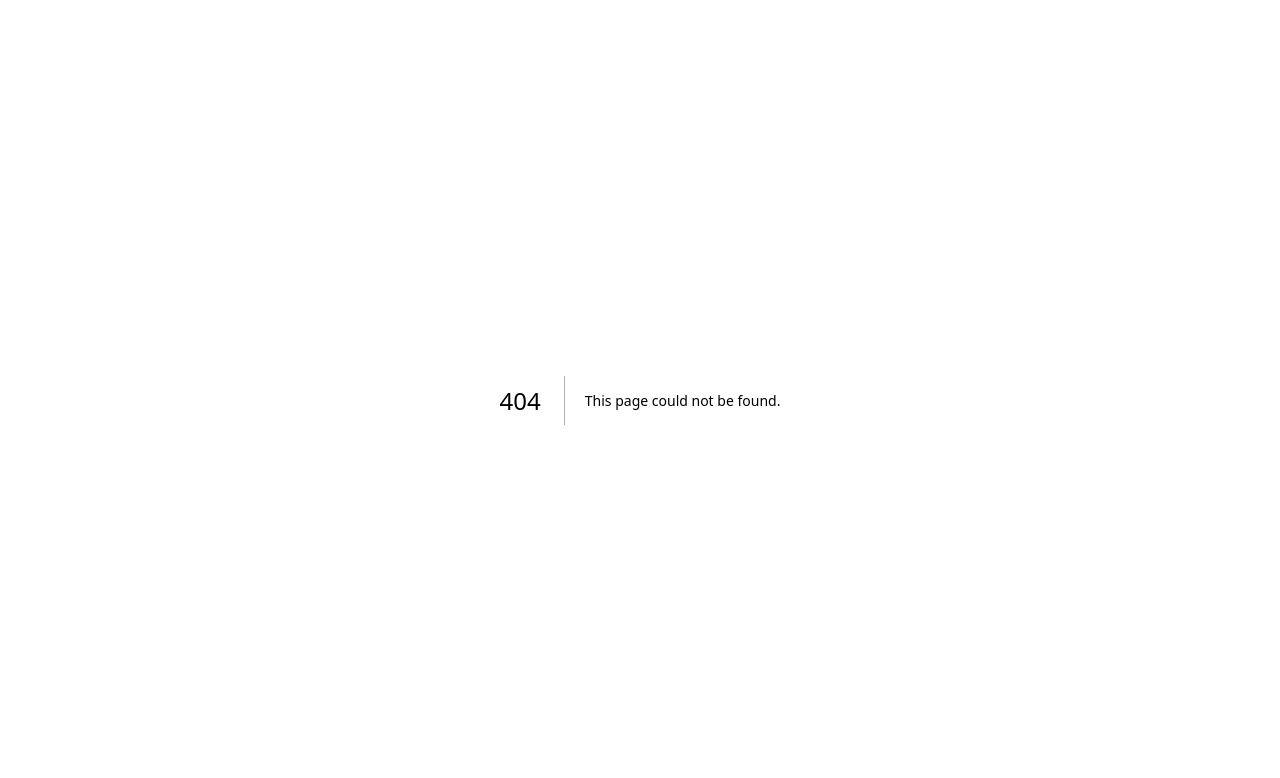
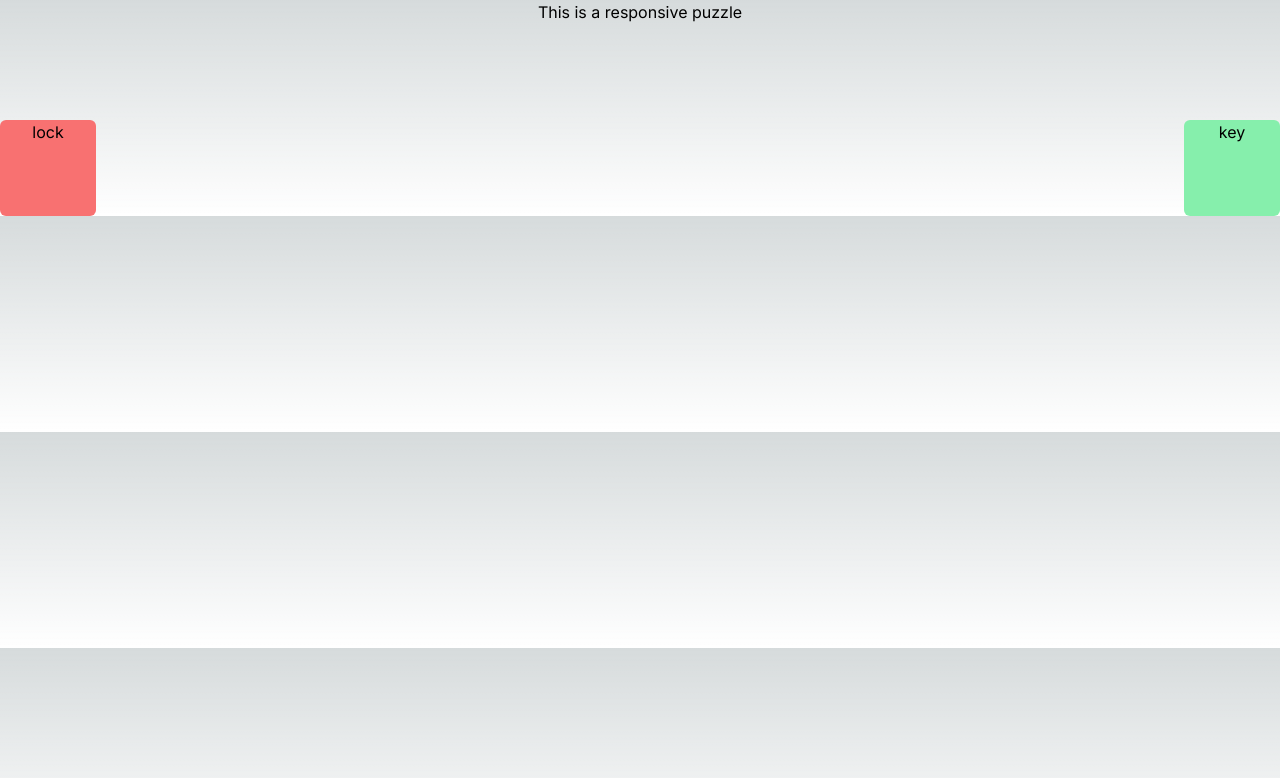
Before and after one commit to Athul28/digitalhunt-24-r1, a Next.js app: page /puzzle1 in a window 1280 px wide. Before the commit this address had no page. Shown: the top 778 px of the page. Built offline with nearby package versions, Linux system fonts and the light colour scheme.

Commit message:
[refac] minor

```diff
--- a/src/app/page.tsx
+++ b/src/app/page.tsx
@@ -9,7 +9,7 @@
       <p>Round1 puzzles</p>
      <ul>
 
-      <li><Link href={"/responsive"} className="underline text-blue-500 italic">1. responsive puzzle</Link></li>
+      <li><Link href={"/puzzle1"} className="underline text-blue-500 italic">1. responsive puzzle</Link></li>
       <li className="text-sm">*add new puzzles here*</li>
 
      </ul>
--- a/src/components/puzzleResponsive/responsive.tsx
+++ b/src/components/puzzleResponsive/responsive.tsx
@@ -30,9 +30,9 @@
   return (
     <div>
       <h2 className='text-center'>This is a responsive puzzle</h2>
-      <div className="flex justify-between mt-24" >
-        <div className="lock rounded-md w-24 h-24 bg-red-400"></div>
-        <div className="key rounded-md w-24 h-24 bg-green-300"></div>
+      <div className="flex justify-between mt-24 text-center text-black " >
+        <div className="lock rounded-md w-24 h-24 bg-red-400">lock</div>
+        <div className="key rounded-md w-24 h-24 bg-green-300">key</div>
       </div>
     </div>
   );
```
Also changed, not shown: src/app/puzzle1/page.tsx (renamed from src/app/responsive/page.tsx).
